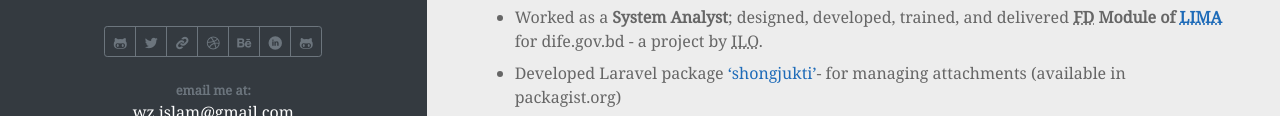
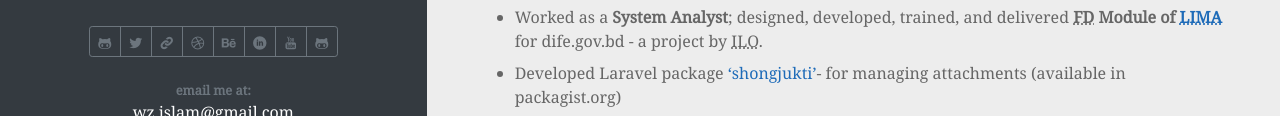
Before and after one commit to mayeenulislam/mayeenulislam.github.io, a website: page index.html in a window 1280 px wide. Shown: the part 503-619 px from the top of the page. Drawn offline with Linux system fonts and the light colour scheme.

Commit message:
YouTube channel link added

```diff
--- a/index.html
+++ b/index.html
@@ -67,6 +67,7 @@
     							<a href="https://dribbble.com/mayeenulislam/" target="_blank" rel="noopener" class="btn btn-sm btn-outline-secondary" title="Dribbble Portfolio" data-toggle="tooltip"><i class="icon-dribbble" aria-hidden="true"></i><span class="sr-only">Dribbble Portfolio</span></a>
     							<a href="https://www.behance.net/mayeenulislam" target="_blank" rel="noopener" class="btn btn-sm btn-outline-secondary" title="Behance Portfolio" data-toggle="tooltip"><i class="icon-behance" aria-hidden="true"></i><span class="sr-only">Behance Portfolio</span></a>
     							<a href="https://www.linkedin.com/in/mayeenulislam" target="_blank" rel="noopener" class="btn btn-sm btn-outline-secondary" title="LinkedIn Profile" data-toggle="tooltip"><i class="icon-linkedin-circled" aria-hidden="true"></i><span class="sr-only">LinkedIn Profile</span></a>
+    							<a href="https://www.youtube.com/user/soothtruth/" target="_blank" rel="noopener" class="btn btn-sm btn-outline-secondary" title="YouTube Channel" data-toggle="tooltip"><i class="icon-youtube" aria-hidden="true"></i><span class="sr-only">YouTube Channel</span></a>
     							<a href="https://github.com/nanodesigns/" target="_blank" rel="noopener" class="btn btn-sm btn-outline-secondary" title="Github: nanodesigns" data-toggle="tooltip"><i class="icon-github" aria-hidden="true"></i><span class="sr-only">Github: nanodesigns</span></a>
     						</div>
     						<br class="hide-if-no-js d-print-none">
--- a/src/assets/sass/_icons.scss
+++ b/src/assets/sass/_icons.scss
@@ -70,3 +70,6 @@
 .icon-behance:before {
   content: "\e009";
 }
+.icon-youtube:before {
+  content: "\e00a";
+}
```
Also changed, not shown: dist/assets/css/app.css, dist/assets/fonts/portfolio.ttf, dist/assets/fonts/portfolio.woff, src/assets/fonts/portfolio.ttf, src/assets/fonts/portfolio.woff, 4 other files.
